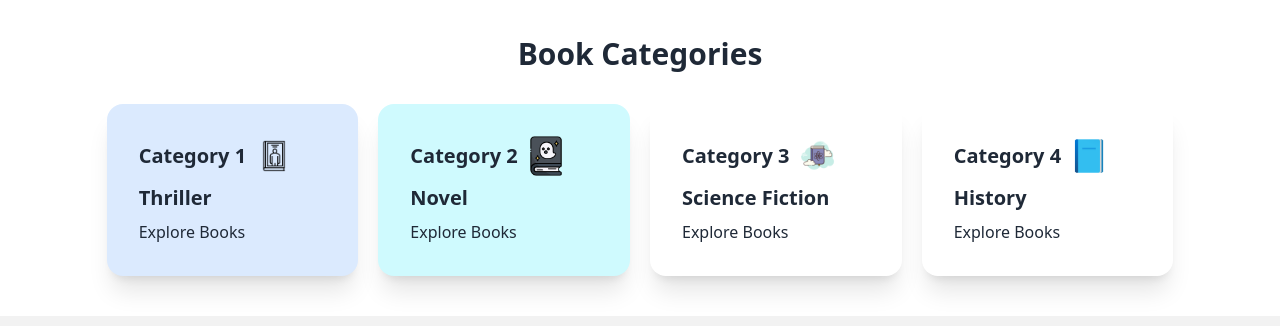
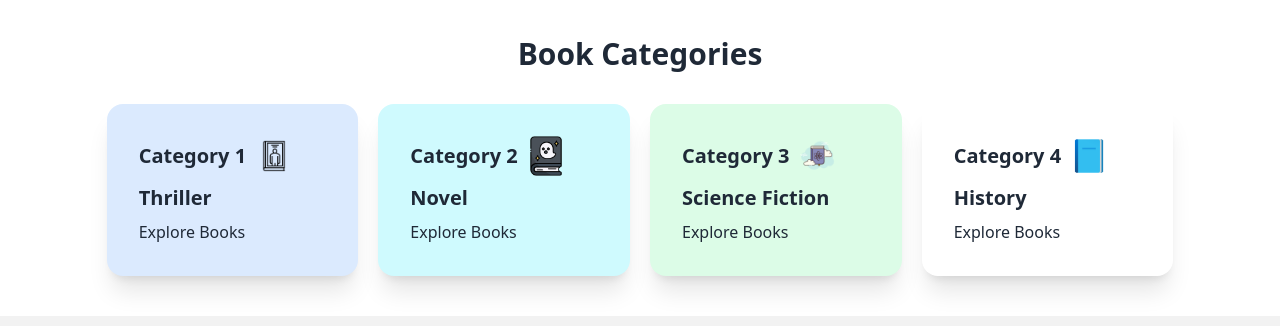
Before and after one commit to Apurbo-Knight/Book-Shelf, a React (Vite) app: page / in a window 1280 px wide. Shown: the part 870-1196 px from the top of the page. Built offline with nearby package versions, Linux system fonts and the light colour scheme; no server answers.

Commit message:
category 3 card changed

```diff
--- a/src/components/BookCategories.jsx
+++ b/src/components/BookCategories.jsx
@@ -39,7 +39,7 @@ const BookCategories = () => {
         </div>
       </NavLink>
       <NavLink to="/category/Sci-Fi">
-        <div className="card shadow-xl">
+        <div className="card bg-green-100 shadow-xl">
           <div className="card-body">
             <h2 className="card-title ">
             Category 3 <img className="size-10" src={sci} alt="" />
```
